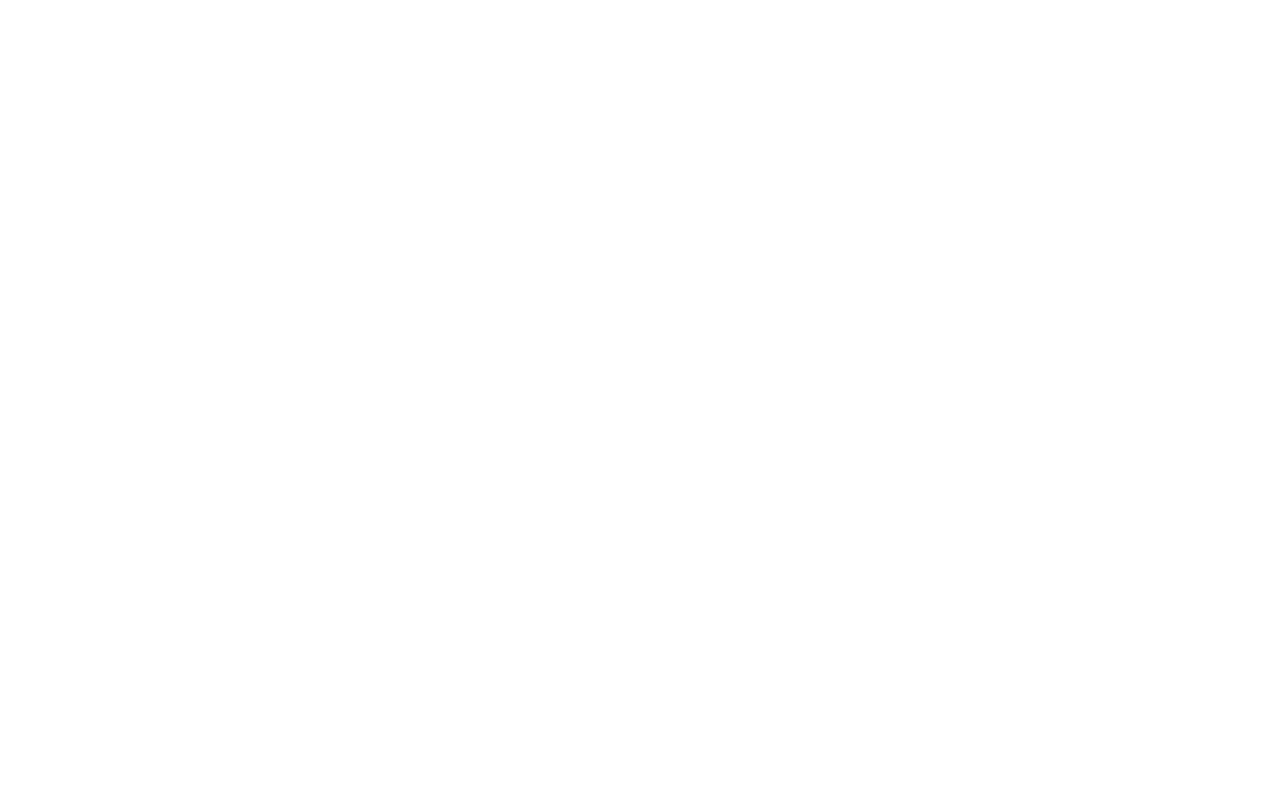
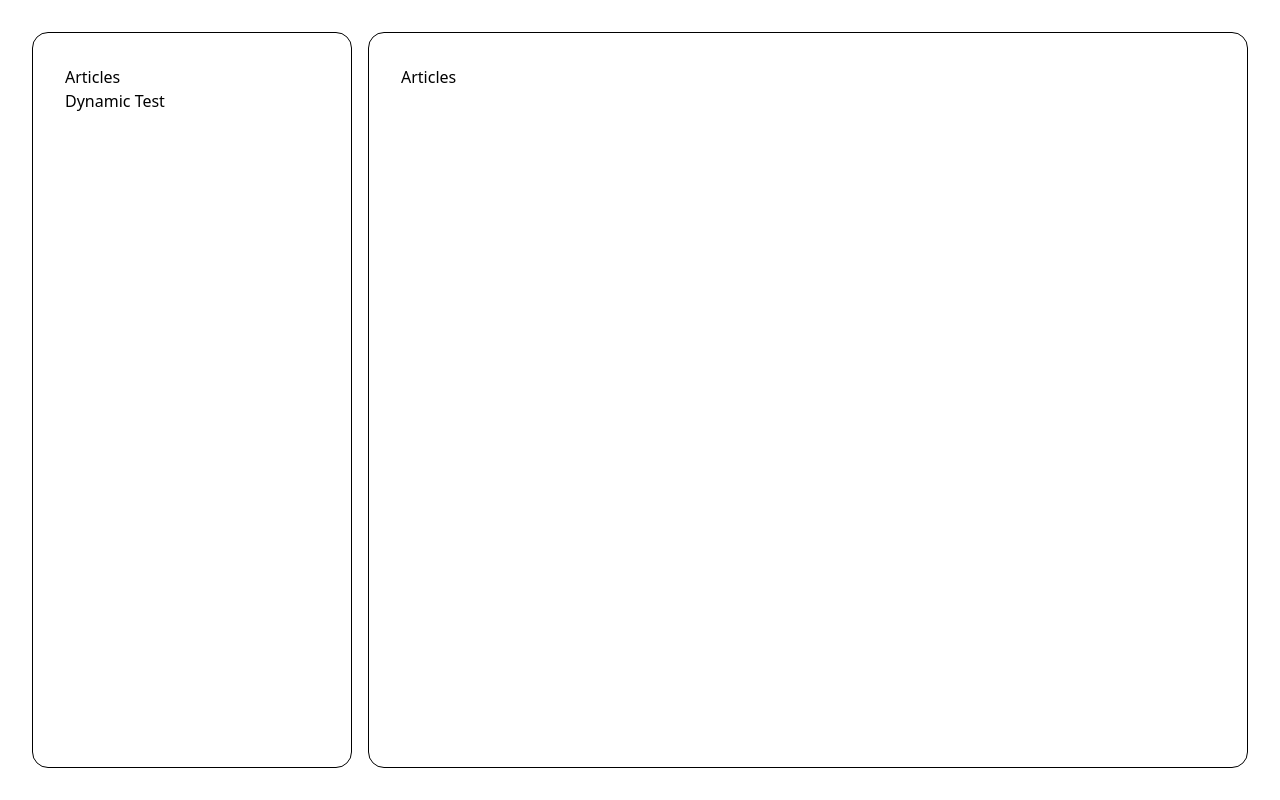
Before and after one commit to MikeG404/STOCK-MANAGEMENT-FRONTEND, a React (Vite) app: page /dashboard/articles in a window 1280 px wide. Before the commit this address had no page. Built offline with nearby package versions, Linux system fonts and the light colour scheme.

Commit message:
Professionalize routes.

```diff
--- a/src/App.tsx
+++ b/src/App.tsx
@@ -9,7 +9,10 @@
     <main className='h-screen p-4'>
       <Routes>
         <Route path="/" element={<HomeRoute />} />
-        <Route path="/dashboard" element={<DashboardRoute />} />
+        <Route path="/dashboard/*" element={<DashboardRoute />}>
+            <Route path="articles" element={<div>Articles</div>} />
+            <Route path="dynamic-test" element={<div>Dynamic Test</div>} />
+        </Route>
       </Routes>
     </main>
   )
--- a/src/components/sections/FeatureSection.tsx
+++ b/src/components/sections/FeatureSection.tsx
@@ -1,9 +1,9 @@
-function FeatureSection({ renderView }) {
+import { Outlet } from 'react-router';
+
+function FeatureSection() {
     return (
         <section className="h-full grow p-8 border border-black rounded-2xl">
-            <div>
-                {renderView()}
-            </div>
+            <Outlet />
         </section>
     );
 }
--- a/src/components/sections/NavFeatureSection.tsx
+++ b/src/components/sections/NavFeatureSection.tsx
@@ -1,10 +1,16 @@
-function NavFeatureSection({ setView }) {
+import { Link } from "react-router";
+
+function NavFeatureSection() {
     return (
         <section className="max-w-xs h-full flex-1 p-8 border border-black rounded-2xl">
             <div>
                 <ul>
-                    <li onClick={() => setView('articles')}>Articles</li>
-                    <li onClick={() => setView('dynamic-test')}>Dynamic Test</li>
+                    <Link to="/dashboard/articles">
+                        <li>Articles</li>
+                    </Link>
+                    <Link to="/dashboard/dynamic-test">
+                        <li>Dynamic Test</li>
+                    </Link>
                 </ul>
             </div>
         </section>
--- a/src/routes/Dashboard.route.tsx
+++ b/src/routes/Dashboard.route.tsx
@@ -1,26 +1,12 @@
-import { useState } from "react";
 import FeatureSection from "../components/sections/FeatureSection";
 import NavFeatureSection from "../components/sections/NavFeatureSection";
 
 function DashboardRoute() {
-    const [view, setView] = useState("articles");
-
-    const renderView = () => {
-        switch (view) {
-            case "articles":
-                return <div>Articles</div>;
-            case "dynamic-test":
-                return <div>Dynamic Test</div>;
-            default:
-                return <div>Articles</div>;
-        }
-    };
-
 
     return (
         <div className="h-full flex gap-4 p-4">
-            <NavFeatureSection setView={setView}/>
-            <FeatureSection renderView={renderView}/>
+            <NavFeatureSection />
+            <FeatureSection />
         </div>
     )
 }
```
